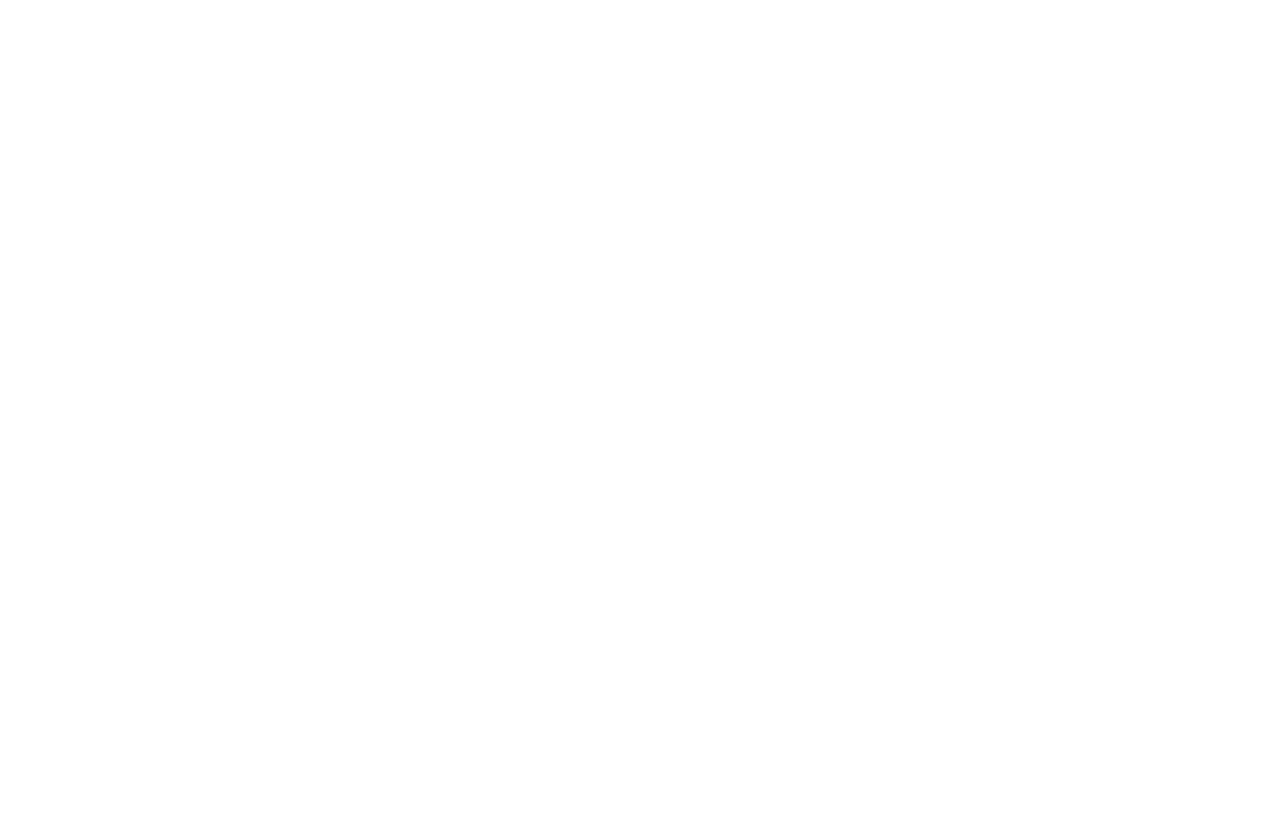
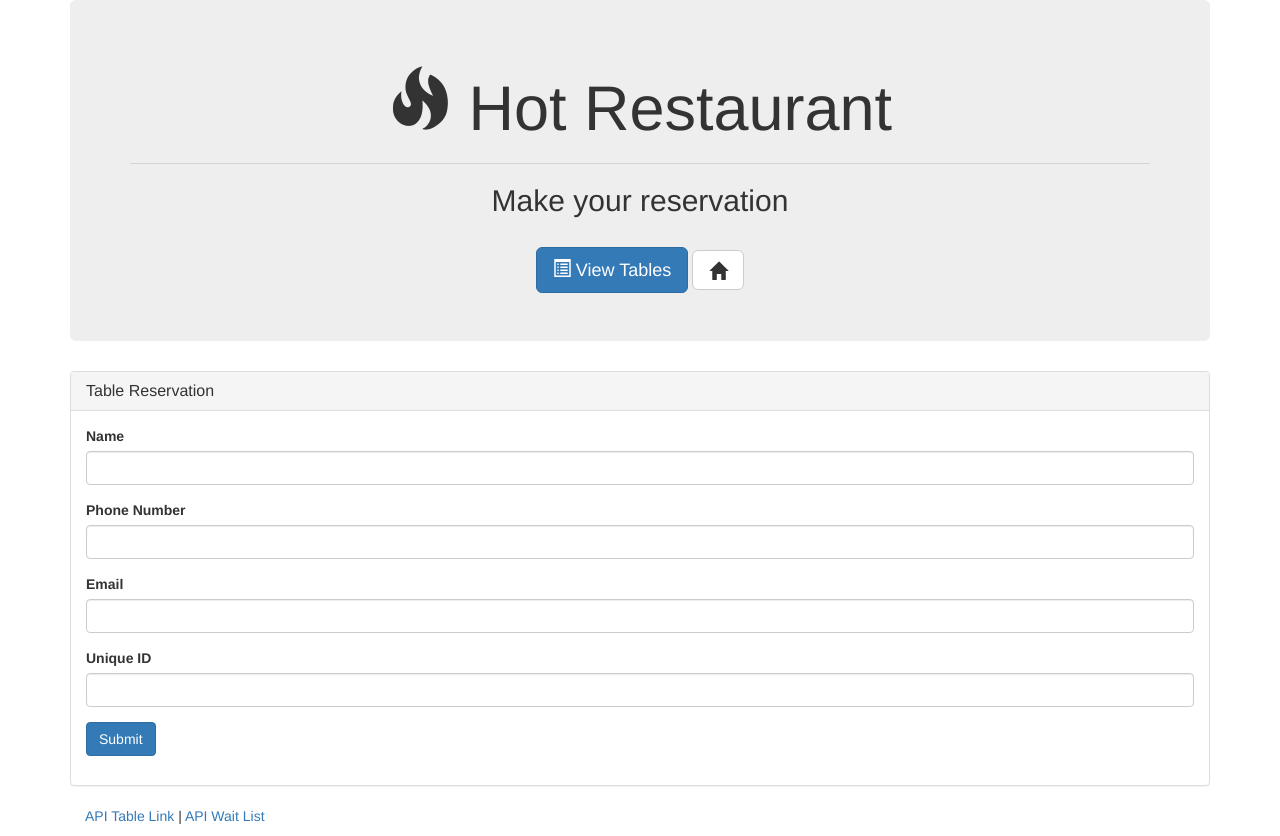
Before and after one commit to Jdusang1/Reservation-Waitlist, a website: page reservation.html in a window 1280 px wide. Before the commit the page ends 800 px from the top, so only its background shows below. Drawn offline with nearby package versions, Linux system fonts and the light colour scheme.

Commit message:
intial build of html files and java files

```diff
--- a/index.html
+++ b/index.html
@@ -4,11 +4,68 @@
 <head>
     <meta charset="UTF-8">
     <meta name="viewport" content="width=device-width, initial-scale=1.0">
+    <link rel="stylesheet" href="https://stackpath.bootstrapcdn.com/bootstrap/4.5.0/css/bootstrap.min.css"
+        integrity="sha384-9aIt2nRpC12Uk9gS9baDl411NQApFmC26EwAOH8WgZl5MYYxFfc+NcPb1dKGj7Sk" crossorigin="anonymous">
+    <script src="https://code.jquery.com/jquery-3.5.1.slim.min.js"
+        integrity="sha384-DfXdz2htPH0lsSSs5nCTpuj/zy4C+OGpamoFVy38MVBnE+IbbVYUew+OrCXaRkfj"
+        crossorigin="anonymous"></script>
+    <script src="https://cdn.jsdelivr.net/npm/popper.js@1.16.0/dist/umd/popper.min.js"
+        integrity="sha384-Q6E9RHvbIyZFJoft+2mJbHaEWldlvI9IOYy5n3zV9zzTtmI3UksdQRVvoxMfooAo"
+        crossorigin="anonymous"></script>
+    <script src="https://stackpath.bootstrapcdn.com/bootstrap/4.5.0/js/bootstrap.min.js"
+        integrity="sha384-OgVRvuATP1z7JjHLkuOU7Xw704+h835Lr+6QL9UvYjZE3Ipu6Tp75j7Bh/kR0JKI"
+        crossorigin="anonymous"></script>
+    <script src="https://code.jquery.com/jquery-3.5.1.min.js"
+        integrity="sha256-9/aliU8dGd2tb6OSsuzixeV4y/faTqgFtohetphbbj0=" crossorigin="anonymous"></script>
     <title>Document</title>
 </head>
 
 <body>
+    <div class="container">
 
+        <div class="jumbotron">
+            <h1 class="text-center"><span class="glyphicon glyphicon-fire"></span> Hot Restaurant</h1>
+            <hr>
+            <h2 class="text-center">We only have 5 tables! Book your seat before they all are gone!</h2>
+            <br>
+
+            <div class="text-center">
+                <a href="/tables"><button type="button" class="btn btn-lg btn-primary"><span
+                            class="glyphicon glyphicon-list-alt"></span> View Tables</button></a>
+                <a href="/reserve"><button type="button" class="btn btn-lg btn-danger"><span
+                            class="glyphicon glyphicon-credit-card"></span> Make Reservation</button></a>
+            </div>
+
+        </div>
+
+        <footer class="footer">
+            <div class="container">
+                <p><a href="/api/tables">API Table Link</a> | <a href="/api/waitlist">API Wait List</a></p>
+            </div>
+        </footer>
+
+    </div>
+
+
+
+
+
+
+
+
+
+
+
+
+
+
+
+
+
+
+
+    <script src="script.js"></script>
+    <script src="server.js"></script>
 </body>
 
 </html>
--- a/reservation.html
+++ b/reservation.html
@@ -0,0 +1,80 @@
+<link rel="stylesheet" href="https://maxcdn.bootstrapcdn.com/bootstrap/3.3.6/css/bootstrap.min.css"
+    integrity="sha384-1q8mTJOASx8j1Au+a5WDVnPi2lkFfwwEAa8hDDdjZlpLegxhjVME1fgjWPGmkzs7" crossorigin="anonymous">
+<script src="https://code.jquery.com/jquery.js"></script>
+<script src="https://maxcdn.bootstrapcdn.com/bootstrap/3.3.6/js/bootstrap.min.js"
+    integrity="sha384-0mSbJDEHialfmuBBQP6A4Qrprq5OVfW37PRR3j5ELqxss1yVqOtnepnHVP9aJ7xS"
+    crossorigin="anonymous"></script>
+
+</head>
+
+<body>
+
+    <div class="container">
+
+        <div class="jumbotron">
+            <h1 class="text-center"><span class="glyphicon glyphicon-fire"></span> Hot Restaurant</h1>
+            <hr>
+            <h2 class="text-center">Make your reservation</h2>
+            <br>
+
+            <div class="text-center">
+                <a href="/tables"><button type="button" class="btn btn-lg btn-primary"><span
+                            class="glyphicon glyphicon-list-alt"></span> View Tables</button></a>
+                <a href="/"><button type="button" class="btn btn-lg btn-default"><span
+                            class="glyphicon glyphicon-home"></span></button></a>
+            </div>
+        </div>
+
+        <div class="row">
+            <div class="col-lg-12">
+
+                <!-- Reservation Page -->
+                <div class="panel panel-default">
+                    <div class="panel-heading">
+                        <h4 class="panel-title">Table Reservation</h4>
+                    </div>
+                    <div class="panel-body">
+
+                        <form role="form">
+
+                            <div class="form-group">
+                                <label for="">Name</label>
+                                <input type="text" class="form-control" id="reserve_name">
+                            </div>
+
+                            <div class="form-group">
+                                <label for="">Phone Number</label>
+                                <input type="text" class="form-control" id="reserve_phone">
+                            </div>
+
+                            <div class="form-group">
+                                <label for="">Email</label>
+                                <input type="text" class="form-control" id="reserve_email">
+                            </div>
+
+                            <div class="form-group">
+                                <label for="">Unique ID</label>
+                                <input type="text" class="form-control" id="reserve_uniqueID">
+                            </div>
+
+                            <button type="submit" class="btn btn-primary submit">Submit</button>
+                        </form>
+
+                    </div>
+                </div>
+
+            </div>
+        </div>
+
+
+        <footer class="footer">
+            <div class="container">
+                <p><a href="/api/tables">API Table Link</a> | <a href="/api/waitlist">API Wait List</a> </p>
+            </div>
+        </footer>
+
+    </div>
+
+</body>
+
+</html>
```
Also changed, not shown: table.html (+62 -0 lines).
